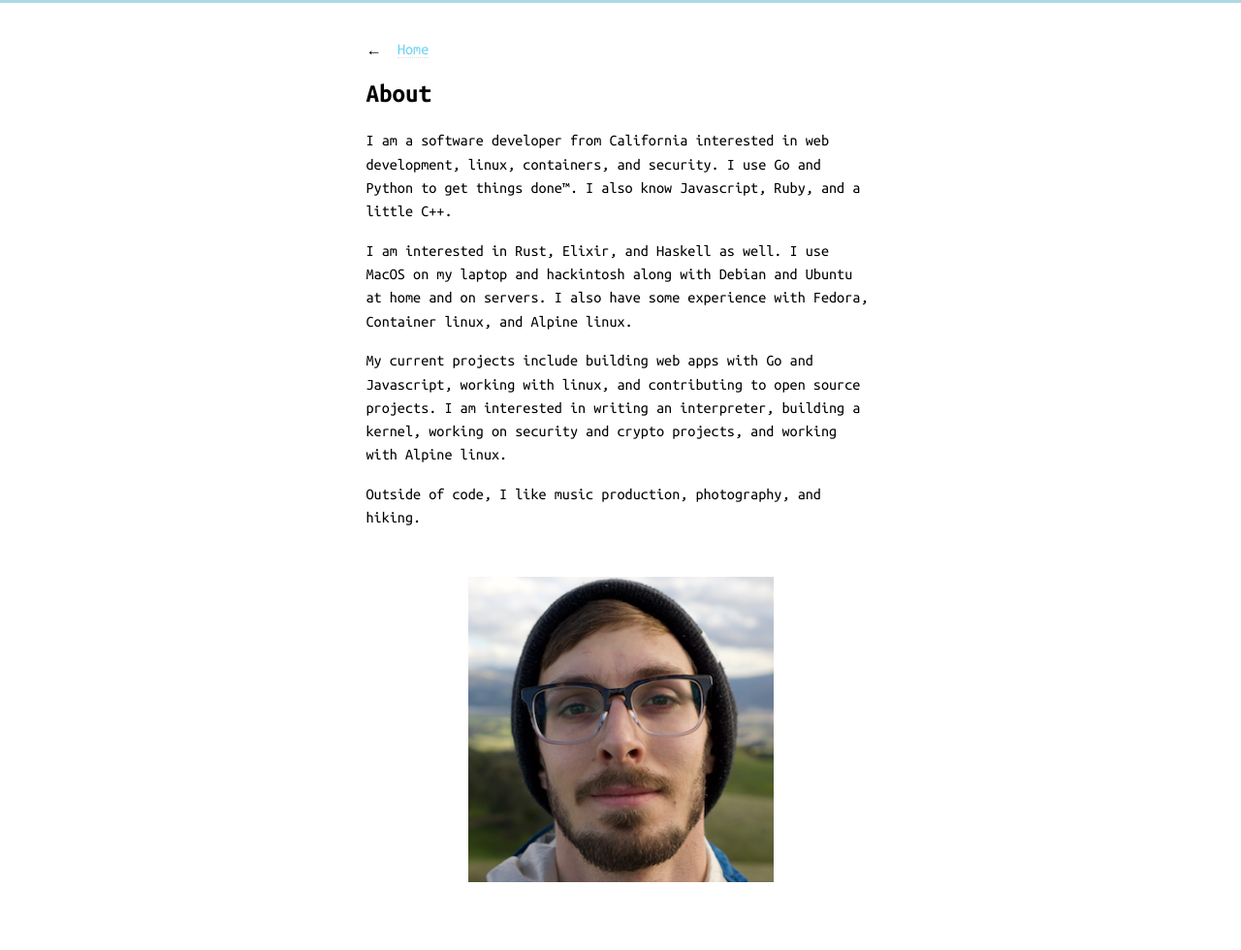
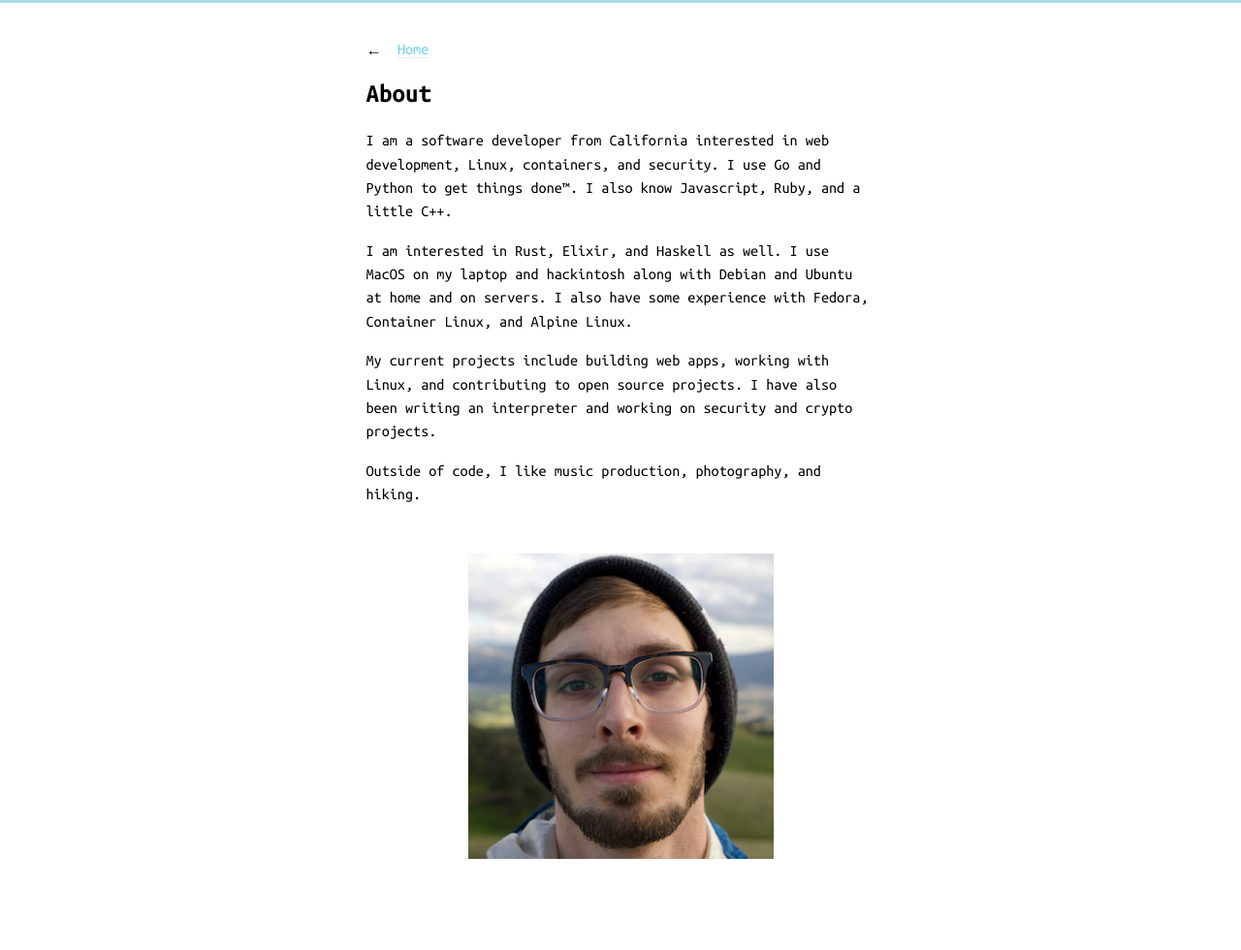
Before and after one commit to nijaru/nijaru.github.io, a Jekyll site: the page built from about.md, in a window 1280 px wide. Shown: the whole page at 97% size. Built offline with Jekyll 4.4.1, drawn with Linux system fonts in a browser that asks for light colours; after the commit the page ends 956 px from its top, so only the background shows below that.

Commit message:
Update about.md
Signed-off-by: Nick Russo <nicholasjamesrusso@gmail.com>

```diff
--- a/about.md
+++ b/about.md
@@ -3,18 +3,17 @@ layout: post
 title: About
 ---
 
-I am a software developer from California interested in web development, linux,
+I am a software developer from California interested in web development, Linux,
 containers, and security. I use Go and Python to get things done™. I also know
 Javascript, Ruby, and a little C++.
 
 I am interested in Rust, Elixir, and Haskell as well. I use MacOS on my laptop
 and hackintosh along with Debian and Ubuntu at home and on servers. I also have
-some experience with Fedora, Container linux, and Alpine linux.
+some experience with Fedora, Container Linux, and Alpine Linux.
 
-My current projects include building web apps with Go and Javascript, working
-with linux, and contributing to open source projects. I am interested in writing
-an interpreter, building a kernel, working on security and crypto projects, and
-working with Alpine linux.
+My current projects include building web apps, working with Linux, and
+contributing to open source projects. I have also been writing an interpreter
+and working on security and crypto projects.
 
 Outside of code, I like music production, photography, and hiking.
 
```
